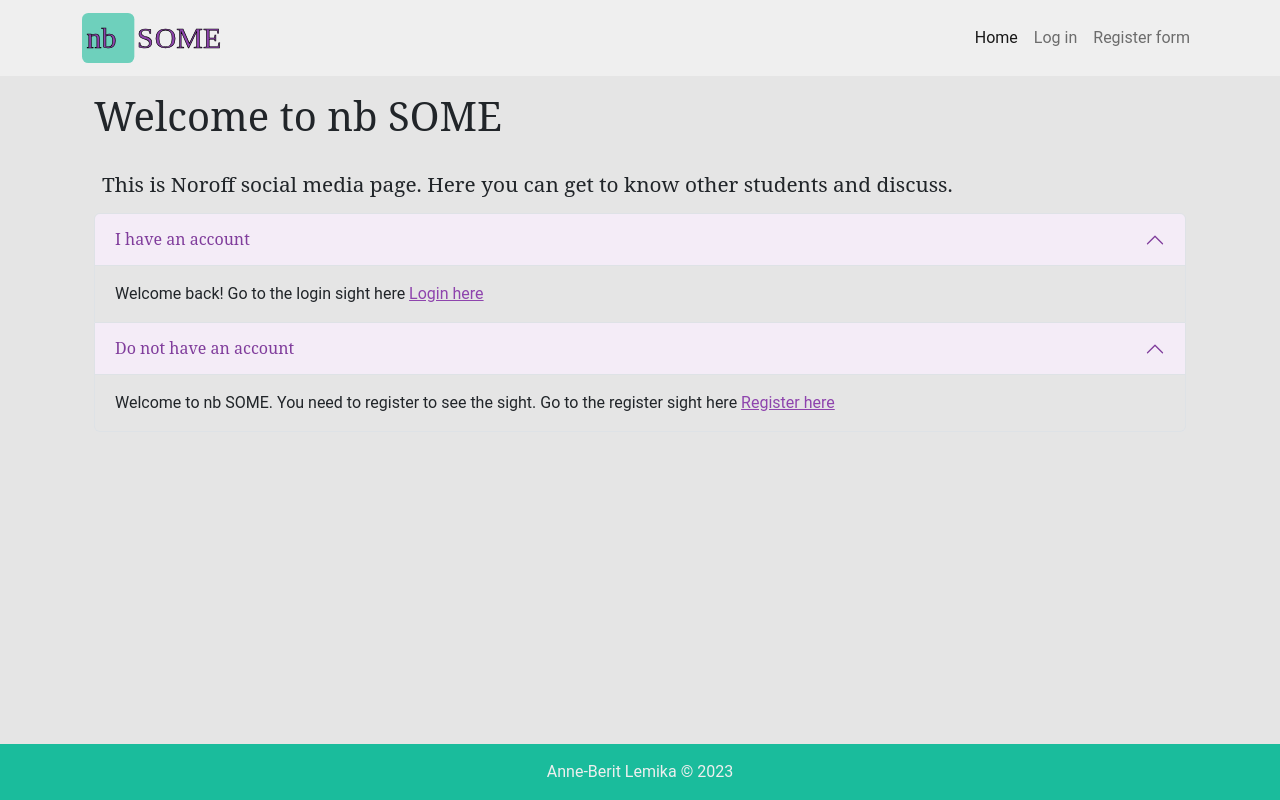
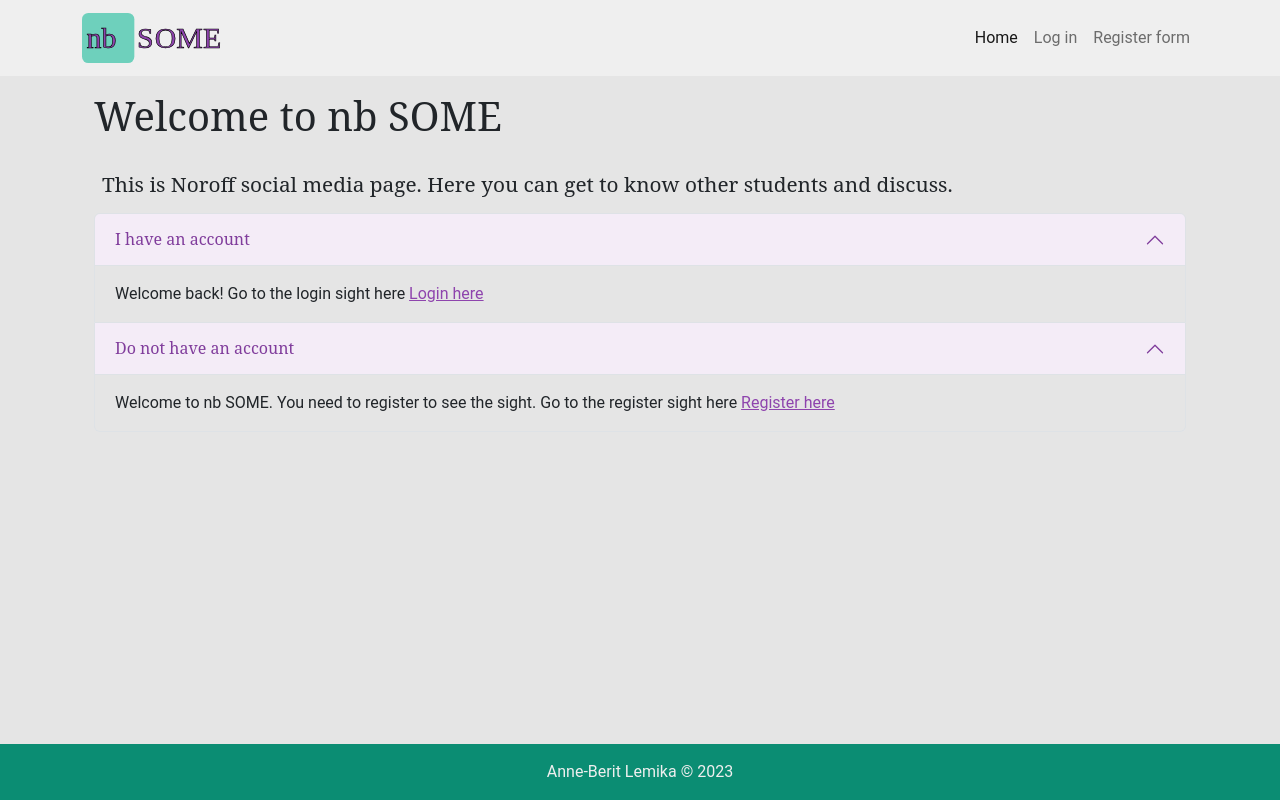
Before and after one commit to Noroff-FEU-Assignments/project-exam-2-dumblond, a React (Vite) app: page / in a window 1280 px wide. Built offline with nearby package versions, Linux system fonts and the light colour scheme.

Commit message:
Color fix

```diff
--- a/src/components/layout/Navigation.jsx
+++ b/src/components/layout/Navigation.jsx
@@ -16,7 +16,7 @@ function Navigation() {
     <Navbar bg="light" variant="light" expand="lg">
       <Container>
         <Link className="navbar-brand" to={auth ? "posts" : "/"}>
-          <img src={logo} alt="" height="50" />
+          <img src={logo} alt="nb some logo" height="50" />
         </Link>
         <Navbar.Toggle aria-controls="main-navigation" />
         <Navbar.Collapse id="main-navigation">
--- a/src/scss/partials/_variables.scss
+++ b/src/scss/partials/_variables.scss
@@ -1,6 +1,6 @@
 $body-bg: #e5e5e5;
 $primary: #8e44ad;
-$secondary: #1abc9c;
+$secondary: #0b8d73;
 $dark: #111111;
 $light: #efefef;
 
```
